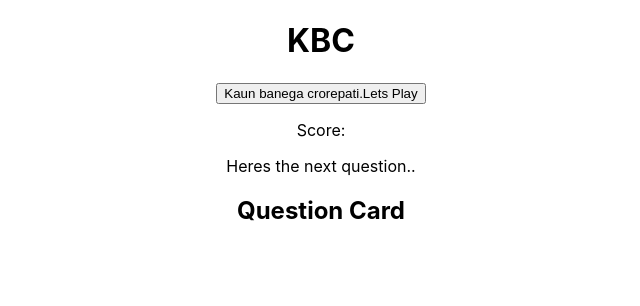
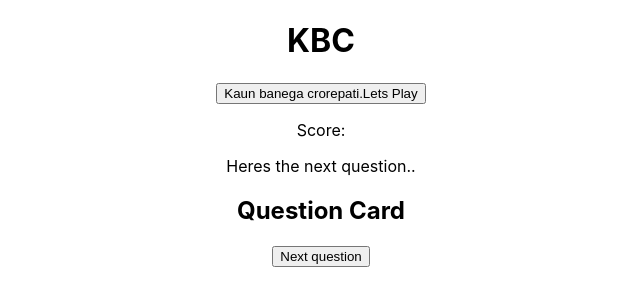
Before and after one commit to longjohnsilver1999/ts, a React (Create React App) app in the folder my-app/: page / in a window 1280 px wide. Shown: the top 306 px of the page, without its empty margins (319-959 px from the left). Built offline with nearby package versions, Linux system fonts and the light colour scheme.

Commit message:
slowdevelopment

```diff
--- a/my-app/src/App.tsx
+++ b/my-app/src/App.tsx
@@ -19,6 +19,7 @@
     <p className='score'>Score:</p>
     <p>Heres the next question..</p>
     <QuestionCard />
+    <button className='next' onClick={aglaSawal}>Next question</button>
     <p></p>
     </div>
   );
```
